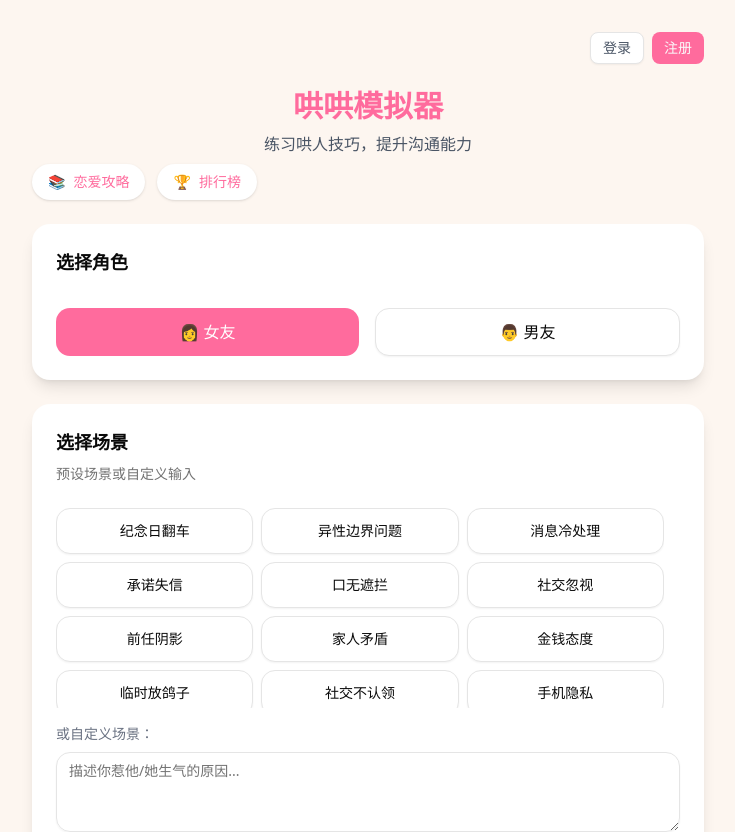
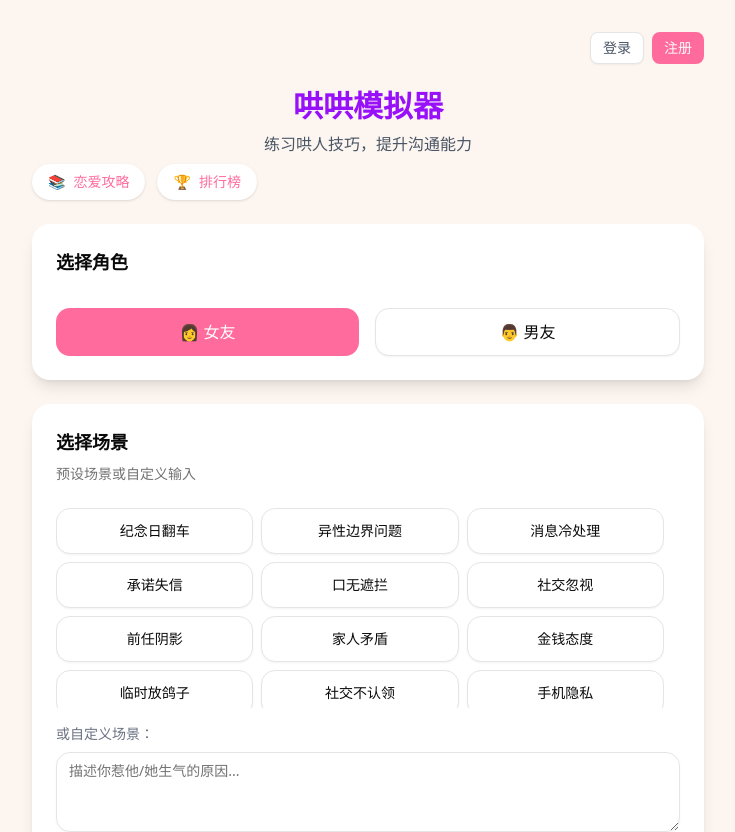
Before and after one commit to fydfh676km-lgtm/honghong, a Next.js app: page / in a window 1280 px wide. Shown: the top 832 px of the page, without its empty margins (272-1007 px from the left). Built offline with nearby package versions, Linux system fonts and the light colour scheme.

Commit message:
标题改成紫色

```diff
--- a/src/app/page.tsx
+++ b/src/app/page.tsx
@@ -511,7 +511,7 @@ export default function Home() {
 
             {/* 标题 */}
             <div className="text-center space-y-2">
-              <h1 className="text-3xl font-bold" style={{ color: themeColor }}>
+              <h1 className="text-3xl font-bold text-purple-600">
                 哄哄模拟器
               </h1>
               <p className="text-gray-600">练习哄人技巧，提升沟通能力</p>
```
